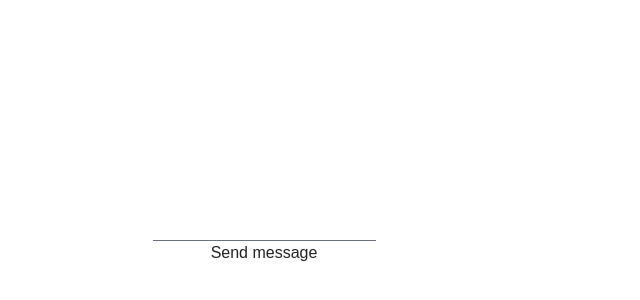
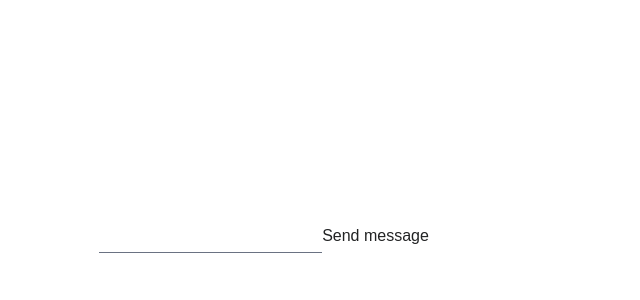
Before and after one commit to JoelDev7/langfriends, a Next.js app: page / in a window 1280 px wide. Shown: the part 164-464 px from the top of the page, without its empty margins (376-1016 px from the left). Built offline with nearby package versions, Linux system fonts and the light colour scheme.

Commit message:
Send message on enter

```diff
--- a/src/app/_common/LanguageChatbot.tsx
+++ b/src/app/_common/LanguageChatbot.tsx
@@ -48,7 +48,8 @@ export default function LanguageChatbot() {
     addNewMessage(userMessage, "user");
   }
 
-  function getChatbotAnswer() {
+  function getChatbotAnswer(e: React.SubmitEvent<HTMLFormElement>) {
+    e.preventDefault();
     if (userMessage) {
       addUserMessageToMessages();
       askChatbot();
@@ -87,15 +88,15 @@ export default function LanguageChatbot() {
           );
         })}
       </ul>
+      <form onSubmit={(e) => getChatbotAnswer(e)}>
         <input
           onChange={(e) => setUserMessage(e.target.value)}
           value={userMessage}
           className="border-gray-500 px-2 py-1 border-b "
           type="text"
         />
-      <button type="button" onClick={getChatbotAnswer}>
-        Send message
-      </button>
+        <button>Send message</button>
+      </form>
     </div>
   );
 }
```
Lines whose indentation alone changed are shown as unchanged.
